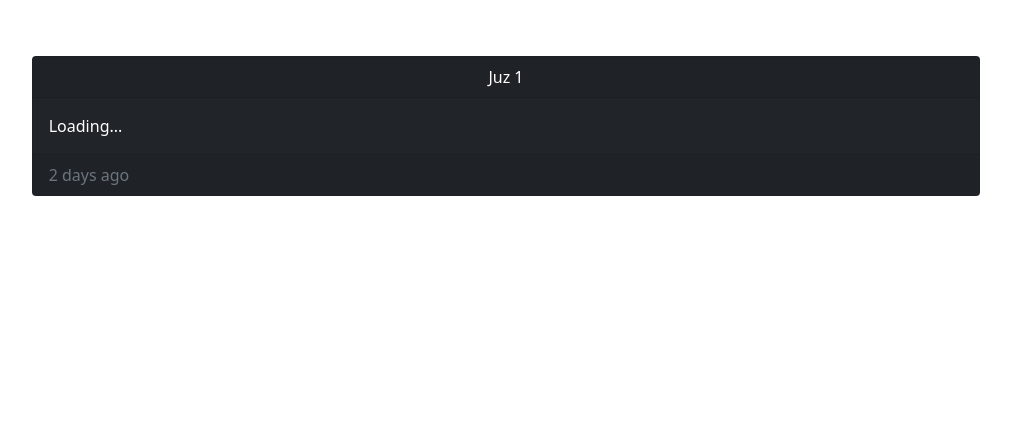
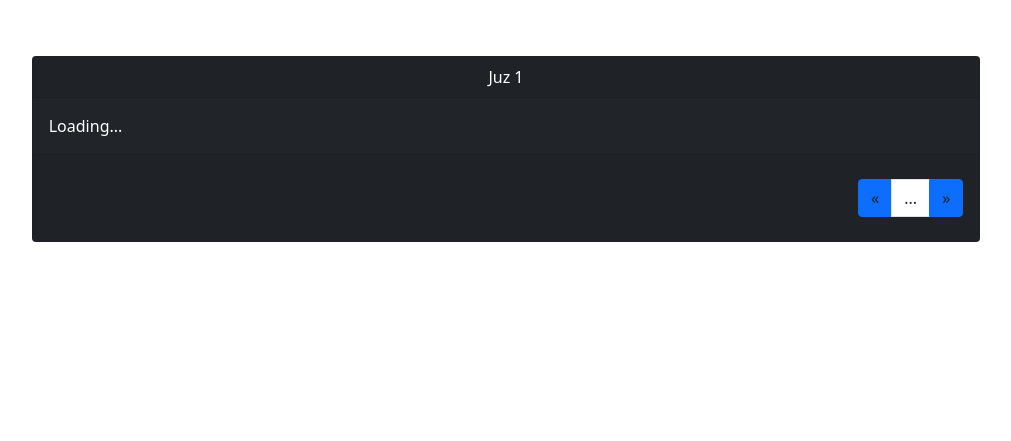
Before and after one commit to Nux-xader/Quran_App, a Flask app: page /juz?juz=1 in a window 1280 px wide. Shown: the part 56-497 px from the top of the page, without its empty margins (134-1145 px from the left). Run offline with Flask 2, Linux system fonts and the light colour scheme; some libraries are stand-ins or nearby versions; some web fonts are replaced.

Commit message:
done juz page

```diff
--- a/web/static/js/helper.js
+++ b/web/static/js/helper.js
@@ -56,3 +56,24 @@
   }
   return NumericArabic;
 }
+
+
+function array_divider(count_sublist, data) {
+  var result = [];
+  var subres = [];
+
+  for (var i=0; i < data.length; i++) {
+    subres.push(data[i]);
+
+    if ((i+1)%count_sublist == 0) {
+      result.push(subres);
+      subres = [];
+    }
+  }
+
+  if (subres.length > 0) {
+    result.push(subres);
+  }
+
+  return result;
+}
--- a/web/templates/pages/isi_juz.html
+++ b/web/templates/pages/isi_juz.html
@@ -15,12 +15,24 @@
       float: left;
     }
 
-    .row {
+    .card-body .row {
       transition: 0.4s;
     }
 
-    .row:hover {
+    .card-body .row:hover {
       font-size: 25px;
+    }
+
+    .btn-next {
+      float: right;
+    }
+
+    .pagination-border-color {
+      border-color: #0d6efd;
+    }
+
+    .pagination {
+      float: right;
     }
 
     @media only screen and (max-width: 768px) {
@@ -40,10 +52,29 @@
       Juz {{ juz }}
     </div>
     <div class="card-body">
-      <p class="card-text ml-auto"></p>
+      <div class="card-text ml-auto"></div>
     </div>
     <div class="card-footer text-muted">
-      2 days ago
+
+      <nav aria-label="pagination-juz" class="mt-3">
+        <ul class="pagination">
+          <li class="page-item">
+            <button class="page-link bg-primary text-dark pagination-border-color prev-btn mr-3" onclick="prev_subpage()" aria-label="Previous">
+              <span aria-hidden="true">&laquo;</span>
+            </button>
+          </li>
+          <li class="page-item disabled"><button class="page-link text-dark current-subpage">...</button></li>
+<!--           <li class="page-item"><button class="page-link pagination-border-color bg-primary text-dark" onclick="render()">1</button></li>
+          <li class="page-item"><button class="page-link pagination-border-color bg-primary text-dark" onclick="render()">2</button></li>
+          <li class="page-item"><button class="page-link pagination-border-color bg-primary text-dark" onclick="render()">3</button></li> -->
+          <li class="page-item">
+            <button class="page-link pagination-border-color bg-primary text-dark next-btn ml-3" onclick="next_subpage()" aria-label="Next">
+              <span aria-hidden="true">&raquo;</span>
+            </button>
+          </li>
+        </ul>
+      </nav>
+
     </div>
   </div>
 {% endblock %}
@@ -57,9 +88,13 @@
   <script type="text/javascript">
     var global_var = {};
 
-    async function render(data, index, max=10) {
+    async function render(sub_page) {
+      let data = global_var.ayat[sub_page];
+      global_var.current_subpage = sub_page;
+
       var result_ayat = "";
-      $(".card-body").children("p").remove();
+      $(".card-body").children("div").remove();
+      $(".card-body").children("hr").remove();
       for (var i=0; i < data.length; i++) {
         result_ayat = result_ayat+`
         <div class="row">
@@ -83,6 +118,7 @@
       }
 
       $(".card-body").append(result_ayat);
+      $(".current-subpage").html(global_var.current_subpage+1);
     }
 
     async function get_data() {
@@ -92,18 +128,30 @@
       });
 
       await resp.json().then( res => {
-         global_var.ayat = res.data.ayahs;
+        global_var.ayat = array_divider(7, res.data.ayahs);
       }).catch(err => {
         alert("Gagal terhubung ke server, silahkan periksa koneksi internet anda");
       });
 
-      render(global_var.ayat, 0)
+      render(0);
     }
 
+    function prev_subpage() {
+      if (global_var.current_subpage > 0) {
+        render(global_var.current_subpage-1);
+      }
+    }
+
+
+    function next_subpage() {
+      if (global_var.current_subpage < global_var.ayat.length-1) {
+        render(global_var.current_subpage+1);
+      }
+    }
+
+
     get_data();
-
     typeSentence("Loading...", ".card-text", 35);
-
 
   </script>
 {% endblock %}
```
Lines whose indentation alone changed are shown as unchanged.
